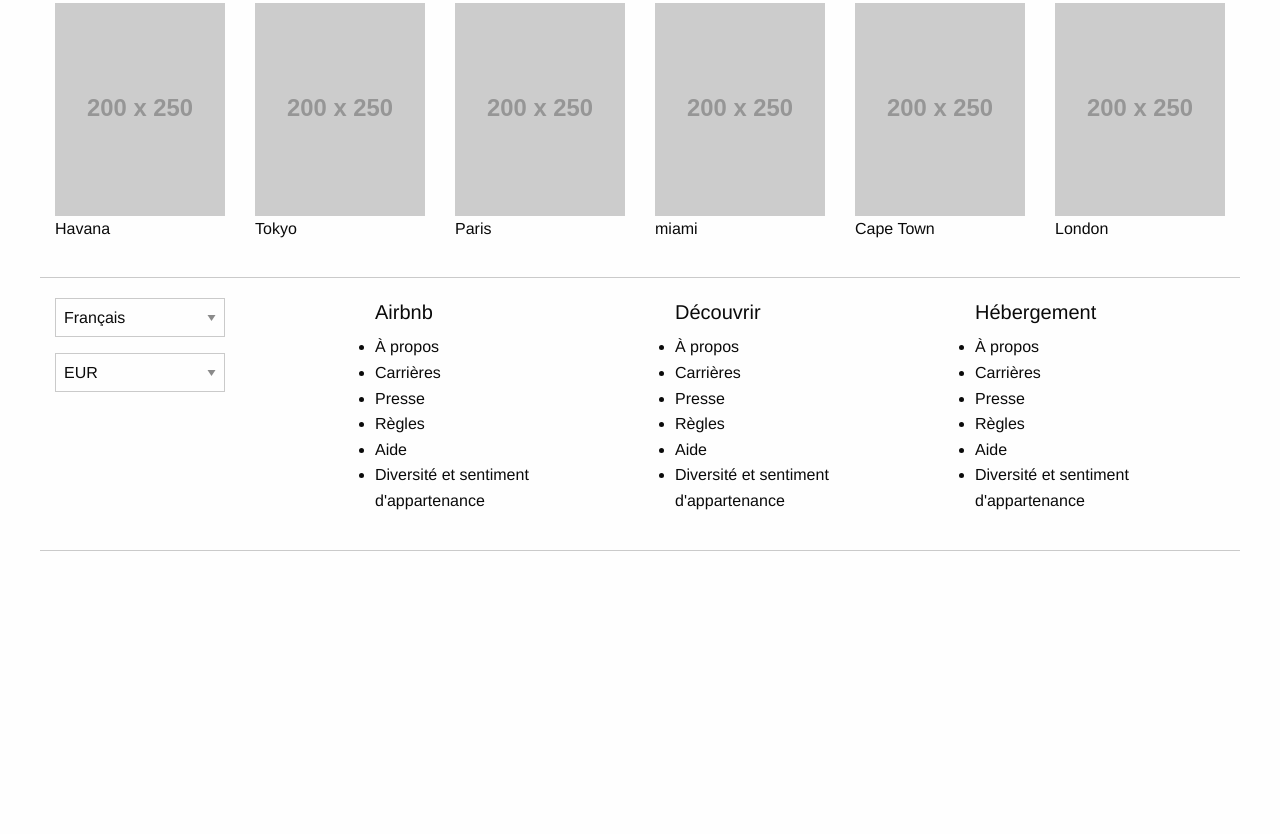
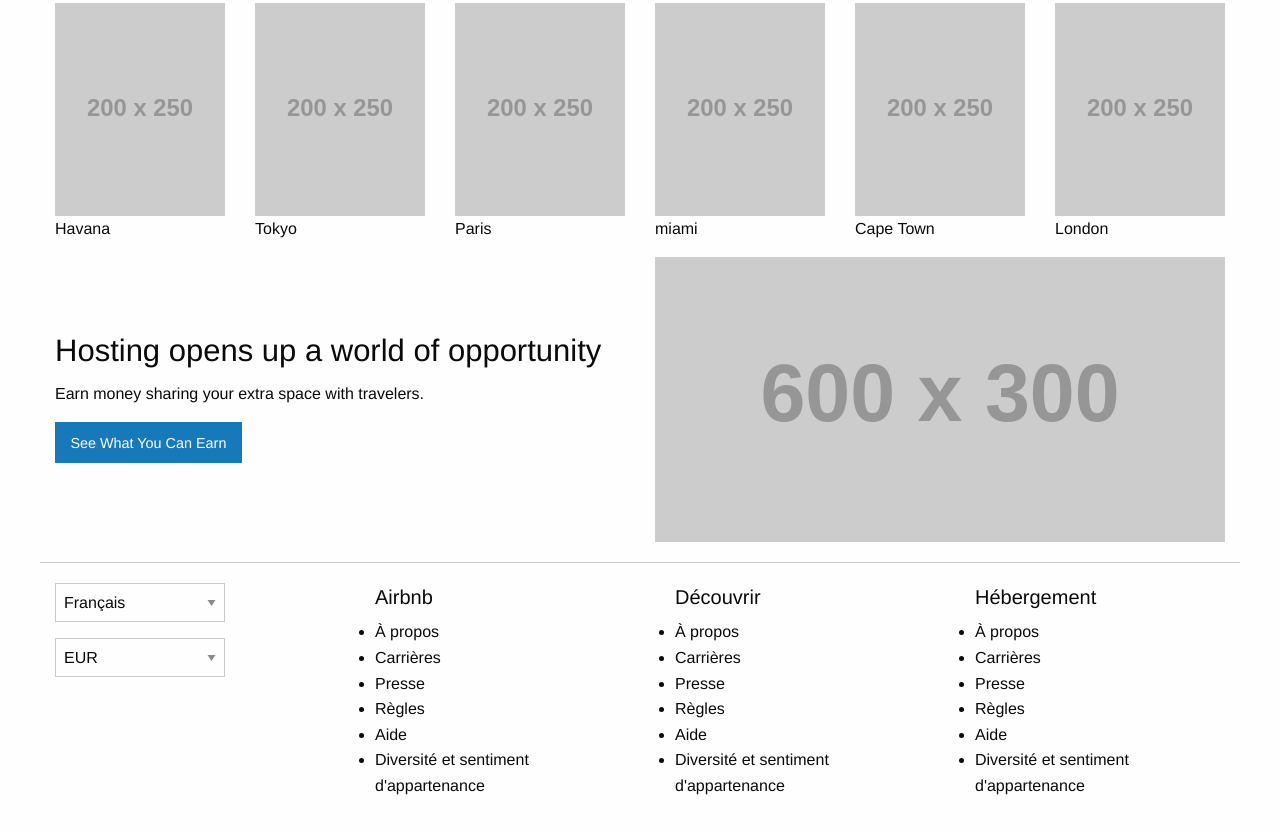
Before and after one commit to JGuiraud/airbnb-foundation, a plain HTML site: page index.html in a window 1280 px wide. Shown: the part 1451-2285 px from the top of the page. Before the commit the page ends 2022 px from the top, so only its background shows below. Drawn offline with Linux system fonts and the light colour scheme; placeholder pictures from the web are drawn by us; files whose address does not match are found by name.

Commit message:
image et texte

```diff
--- a/index.html
+++ b/index.html
@@ -64,6 +64,23 @@
 <div class="medium-2 small-6 columns"><img src="http://placehold.it/200x250"><p>miami</p></div>
   <div class="medium-2 small-6 columns"><img src="http://placehold.it/200x250"><p>Cape Town</p></div>
 <div class="medium-2 small-6 columns"><img src="http://placehold.it/200x250"><p>London</p></div>
+
+</div>
+
+<div class="row">
+
+	<div class="medium-6 columns">
+	<br>
+	<br>
+	<br>
+		<h3>Hosting opens up a world of opportunity</h3>
+		<p>Earn money sharing your extra space with travelers.</p>
+		<a type="#" class="button">See What You Can Earn</a>
+	</div>
+	<div class="medium-6 columns">
+				<img src="http://placehold.it/600x300"">
+
+	</div>
 
 </div>
 
```
